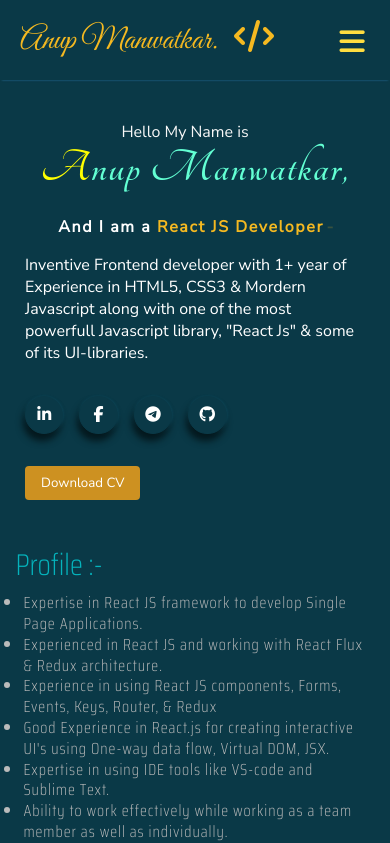
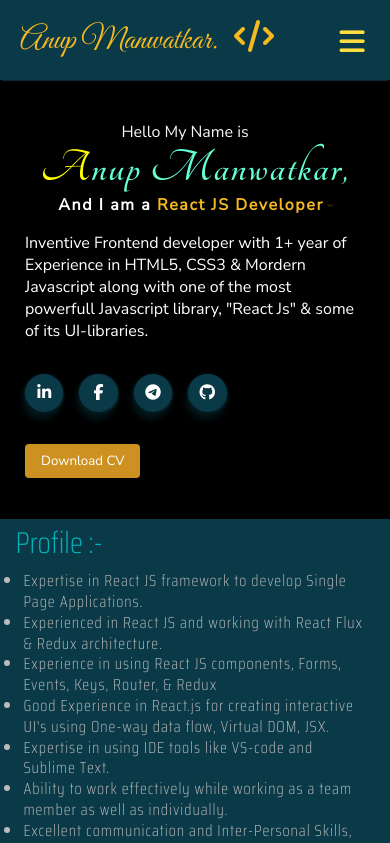
Before and after one commit to anupreact/Modern-Portfolio, a React (Create React App) app: page / in a window 390 px wide. Shown: the top 843 px of the page. Built offline with nearby package versions, Linux system fonts and the light colour scheme.

Commit message:
Changes done for mobile screens

```diff
--- a/src/App.scss
+++ b/src/App.scss
@@ -45,6 +45,7 @@
     display: flex;
     gap: 1rem;
     justify-content: center;
+    background: #000;
     .left-col,
     .right-col {
       // border: 1px solid rgb(29, 115, 155);
--- a/src/components/Home/Hero.jsx
+++ b/src/components/Home/Hero.jsx
@@ -41,7 +41,7 @@
           <div className="name">Hello My Name is </div>
           <div className=" name-2">{name}</div>
           {/* <span className="title">ans I am a Web Developer{title}</span> */}
-          <br />
+
           <div className="title">And I am a
           <span style={{ color: '#f5b921', fontWeight: 'bold' }}>
           {/* Style will be inherited from the parent element */}  { ' '}
```
